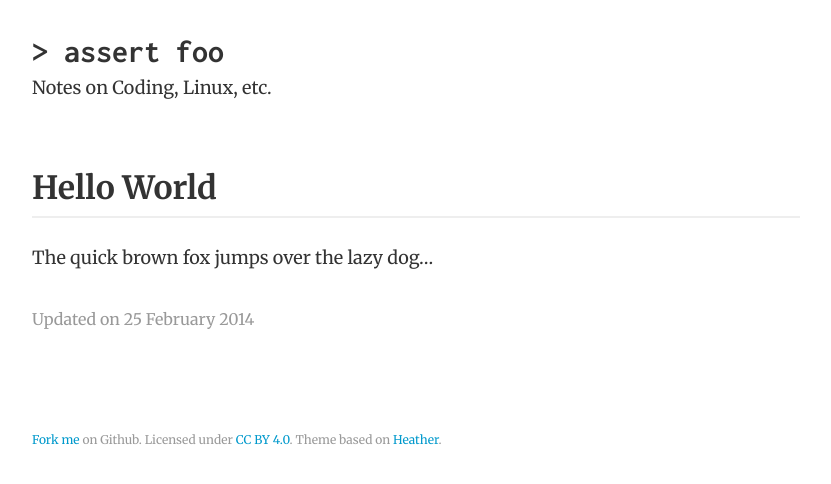
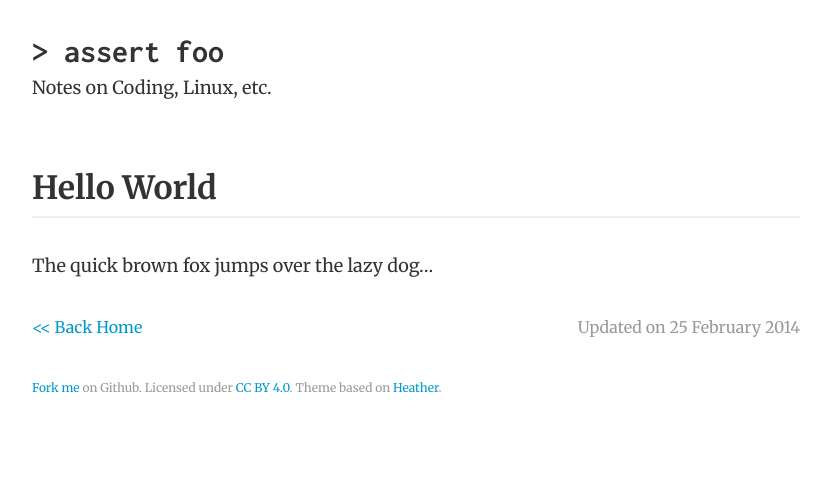
Before and after one commit to worblehat/worblehat.github.io, a Jekyll site: the page built from _posts/2014-02-25-Hello-World.md, in a window 1280 px wide. Shown: the top 484 px of the page, without its empty margins (224-1055 px from the left). Built offline with Jekyll 4.4.1, drawn with Linux system fonts in a browser that asks for light colours; Markdown is read by kramdown in place of the engine named in the settings.

Commit message:
Changes to post layout (link to homepage at the end).

```diff
--- a/_layouts/post.html
+++ b/_layouts/post.html
@@ -4,8 +4,15 @@
 <article class="post">
   <h1 class="post-title"><a href="{{ site.url }}{{ page.url }}" title="{{ page.title }}">{{ page.title }}</a></h1>
   <hr class="title-line">
+  <p>
   {{ content }}
+  </p>
+  <div style="float:left;">
+  <p class="small gray"><a href="{{ site.url }}" title="To the Homepage"</a>&lt;&lt; Back Home</p>
+  </div>
+  <div style="float:right;">
   <p class="small gray">Updated on <time datetime="{{ page.date | date: "%Y-%m-%d"}}">{{ page.date | date_to_long_string }}</time></p>
+  </div>
 </article>
 </main>
 {% include _footer.html %}
```
